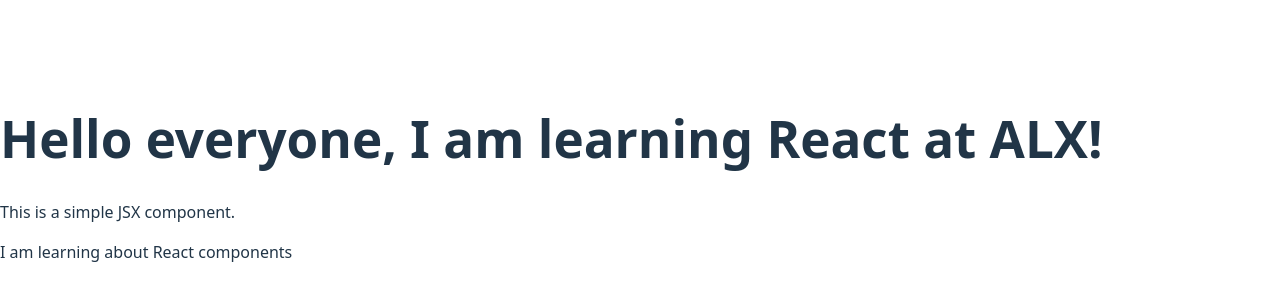
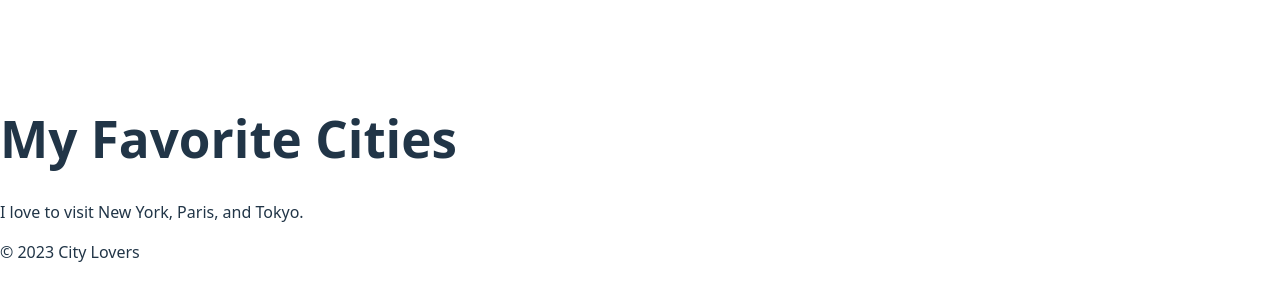
Before and after one commit to 123annick/alx-fe-reactjs, a React (Vite) app in the folder alx-react-app/: page / in a window 1280 px wide. Shown: the part 222-522 px from the top of the page. Built offline with nearby package versions, Linux system fonts and the light colour scheme.

Commit message:
Added Header, MainContent, and Footer components to App

```diff
--- a/alx-react-app/src/App.jsx
+++ b/alx-react-app/src/App.jsx
@@ -1,9 +1,13 @@
-import WelcomeMessage from './components/WelcomeMessage';
+import Header from './components/Header';
+import MainContent from './components/MainContent';
+import Footer from './components/Footer';
 
 function App() {
   return (
     <div>
-      <WelcomeMessage />
+      <Header />
+      <MainContent />
+      <Footer />
     </div>
   );
 }
--- /dev/null
+++ b/alx-react-app/src/components/Footer.jsx
@@ -0,0 +1,10 @@
+// src/components/Footer.jsx
+function Footer() {
+  return (
+    <footer>
+      <p>© 2023 City Lovers</p>
+    </footer>
+  );
+}
+
+export default Footer;
--- /dev/null
+++ b/alx-react-app/src/components/Header.jsx
@@ -0,0 +1,10 @@
+// src/components/Header.jsx
+function Header() {
+  return (
+    <header>
+      <h1>My Favorite Cities</h1>
+    </header>
+  );
+}
+
+export default Header;
--- /dev/null
+++ b/alx-react-app/src/components/MainContent.jsx
@@ -0,0 +1,10 @@
+// src/components/MainContent.jsx
+function MainContent() {
+  return (
+    <main>
+      <p>I love to visit New York, Paris, and Tokyo.</p>
+    </main>
+  );
+}
+
+export default MainContent;
```
